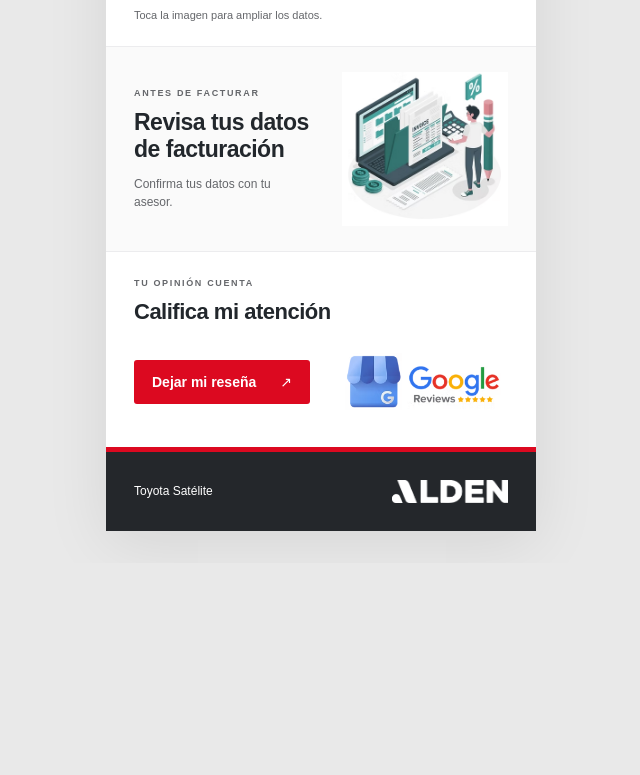
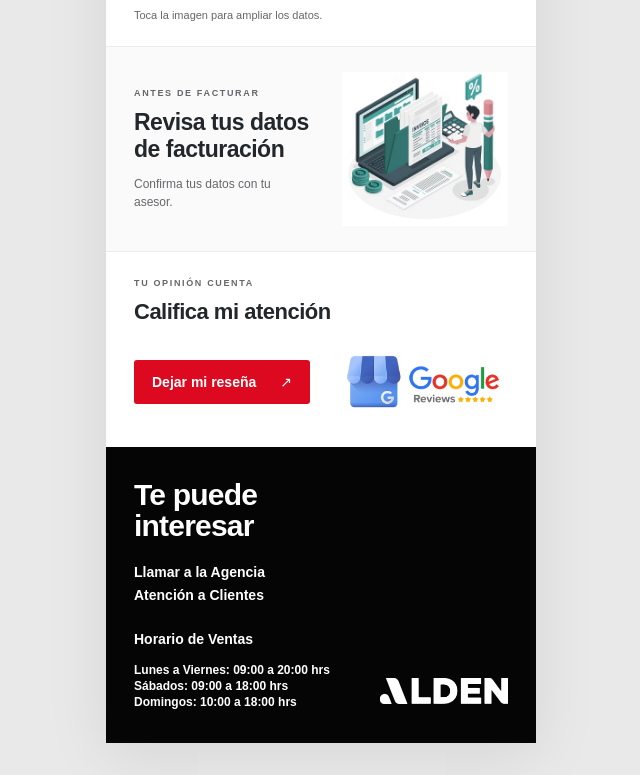
Before and after one commit to toyotsatelite/Tarjeta_Digital, a website: page index.html in a window 1280 px wide. Shown: the part 875-1650 px from the top of the page, without its empty margins (319-959 px from the left). Before the commit the page ends 1438 px from the top, so only its background shows below. Drawn offline with Linux system fonts and the light colour scheme.

Commit message:
Agregar contactos y horarios al footer

```diff
--- a/app.js
+++ b/app.js
@@ -19,13 +19,25 @@ export function selectEmployee(data, search) {
   return { employee, agency: data.agencies[employee.agencyId] };
 }
 
+function internationalNumber(number, countryCode) {
+  if (!/^\d{10}$/.test(number) || !/^\d{1,3}$/.test(countryCode)) throw new Error('Teléfono inválido.');
+  return countryCode + number;
+}
+
 export function contactLinks(employee, agency) {
-  const international = (number) => {
-    if (!/^\d{10}$/.test(number) || !/^\d{1,3}$/.test(agency.countryCode)) throw new Error('Teléfono inválido.');
-    return agency.countryCode + number;
+  if (!/^[^\s@?&#]+@[^\s@?&#]+\.[^\s@?&#]+$/.test(employee.email)) throw new Error('Correo inválido.');
+  return { phone: 'tel:+' + internationalNumber(employee.phone, agency.countryCode), whatsapp: 'https://wa.me/' + internationalNumber(employee.whatsapp, agency.countryCode), email: 'mailto:' + employee.email };
+}
+
+export function footerDetails(agency) {
+  if (!Array.isArray(agency.salesHours) || agency.salesHours.length === 0 || agency.salesHours.length > 7 || agency.salesHours.some((line) => typeof line !== 'string' || !line.trim() || line.length > 80)) {
+    throw new Error('Horario de ventas inválido.');
+  }
+  return {
+    agencyPhone: 'tel:+' + internationalNumber(agency.agencyPhone, agency.countryCode),
+    customerServicePhone: 'tel:+' + internationalNumber(agency.customerServicePhone, agency.countryCode),
+    salesHours: [...agency.salesHours]
   };
-  if (!/^[^\s@?&#]+@[^\s@?&#]+\.[^\s@?&#]+$/.test(employee.email)) throw new Error('Correo inválido.');
-  return { phone: 'tel:+' + international(employee.phone), whatsapp: 'https://wa.me/' + international(employee.whatsapp), email: 'mailto:' + employee.email };
 }
 
 export function reviewUrl(value) {
@@ -41,8 +53,9 @@ async function init() {
     if (!response.ok) throw new Error('No pudimos cargar la tarjeta. Intenta nuevamente más tarde.');
     const { employee, agency } = selectEmployee(await response.json(), location.search);
     const links = contactLinks(employee, agency);
+    const footer = footerDetails(agency);
     const review = reviewUrl(employee.reviewsUrl ?? agency.reviewsUrl);
-    for (const [id, value] of Object.entries({ 'employee-name': employee.name, 'employee-role': employee.role, 'agency-name': agency.name, 'footer-agency': agency.name })) $(id).textContent = value;
+    for (const [id, value] of Object.entries({ 'employee-name': employee.name, 'employee-role': employee.role, 'agency-name': agency.name })) $(id).textContent = value;
     const images = { 'hero-image': agency.hero, 'agency-logo': agency.logo, portrait: employee.photo, 'bank-image': agency.bankImage, 'billing-image': agency.billingImage, 'reviews-image': agency.reviewsImage, 'alden-logo': agency.footerLogo };
     for (const [id, path] of Object.entries(images)) {
       $(id).addEventListener('error', () => {
@@ -59,6 +72,13 @@ async function init() {
     $('agency-logo').alt = agency.name;
     $('bank-link').href = assetUrl(agency.bankImage);
     for (const [id, href] of Object.entries(links)) $(id).href = href;
+    $('footer-agency-call').href = footer.agencyPhone;
+    $('footer-customer-service').href = footer.customerServicePhone;
+    for (const line of footer.salesHours) {
+      const item = document.createElement('li');
+      item.textContent = line;
+      $('footer-hours').append(item);
+    }
     if (review) { $('reviews-link').href = review; $('reviews-link').hidden = false; $('reviews-pending').hidden = true; }
     document.title = employee.name + ' | ' + agency.name;
     $('profile').hidden = false;
--- a/empleados.json
+++ b/empleados.json
@@ -5,6 +5,13 @@
     "toyota-satelite": {
       "name": "Toyota Satélite",
       "countryCode": "52",
+      "agencyPhone": "5553210550",
+      "customerServicePhone": "5579000949",
+      "salesHours": [
+        "Lunes a Viernes: 09:00 a 20:00 hrs",
+        "Sábados: 09:00 a 18:00 hrs",
+        "Domingos: 10:00 a 18:00 hrs"
+      ],
       "logo": "assets/generales/logo-toyota-satelite.png",
       "hero": "assets/generales/banner-sienna.jpg",
       "bankImage": "assets/generales/cuentas-bancarias.png",
--- a/index.html
+++ b/index.html
@@ -45,7 +45,20 @@
         <h2 id="reviews-heading">Califica mi atención</h2>
         <div class="review-row"><div><a id="reviews-link" class="review-button" target="_blank" rel="noopener noreferrer" hidden>Dejar mi reseña <span aria-hidden="true">↗</span></a><span id="reviews-pending" class="pending">Enlace de reseñas pendiente</span></div><img id="reviews-image" alt="Google Reviews" loading="lazy"></div>
       </section>
-      <footer><p id="footer-agency"></p><img id="alden-logo" alt="ALDEN" loading="lazy"></footer>
+      <footer class="site-footer" aria-labelledby="footer-heading">
+        <div class="footer-copy">
+          <h2 id="footer-heading">Te puede interesar</h2>
+          <nav class="footer-links" aria-label="Enlaces de la agencia">
+            <a id="footer-agency-call">Llamar a la Agencia</a>
+            <a id="footer-customer-service">Atención a Clientes</a>
+          </nav>
+          <div class="footer-schedule">
+            <h3>Horario de Ventas</h3>
+            <ul id="footer-hours"></ul>
+          </div>
+        </div>
+        <img id="alden-logo" alt="ALDEN" loading="lazy">
+      </footer>
     </article>
   </main>
 </body>
```
Also changed, not shown: tests/cards.test.js (+6 -1 lines), styles.css.
